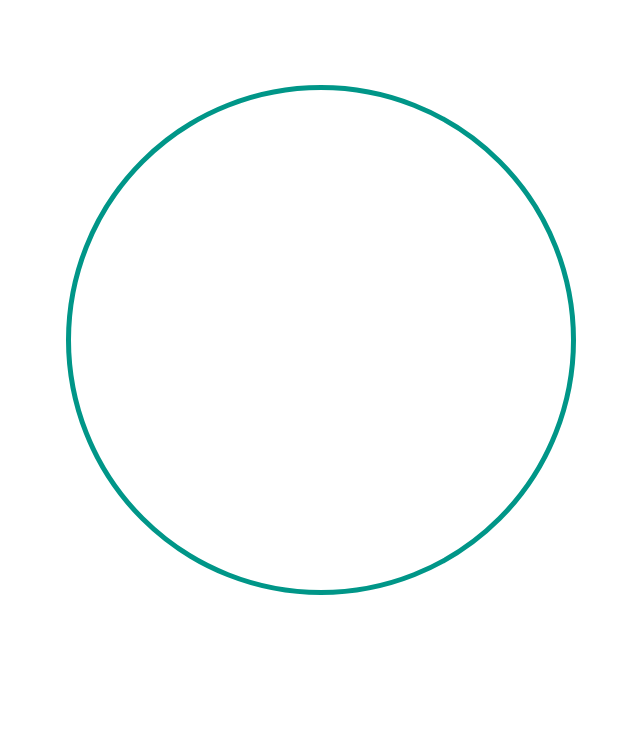
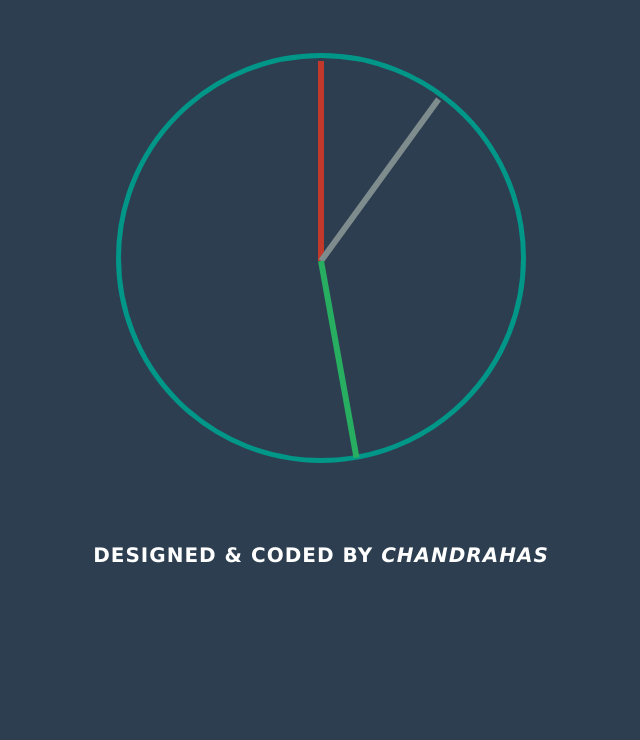
Before and after one commit to Chan11-zz/JavaScript30, a plain HTML site: page 2 Clock/index.html in a window 1280 px wide. Shown: the part 60-800 px from the top of the page, without its empty margins (319-959 px from the left). Drawn offline with Linux system fonts and the light colour scheme.

Commit message:
add time & animations

```diff
--- a/2 Clock/index.css
+++ b/2 Clock/index.css
@@ -1,31 +1,43 @@
 .clock{
   border: 5px solid #009688;
-  width: 500px;
-  height: 500px;
+  width: 400px;
+  height: 400px;
   border-radius: 500px;
   display: block;
-  margin: 100px auto;
+  margin: 80px auto;
 }
 
 body{
-  #2c3e50
+  background-color: #2c3e50;
 }
 
 h1{
   text-align: center;
+  font-family: Verdana;
+  font-size: 20px;
+  line-height: 25px;
+  text-transform: uppercase;
+  letter-spacing: 1px;
+  font-weight: bold;
+  color:white;
 }
 
 #hours,#minutes,#seconds{
-  width:250px;
+  width:200px;
   height:6px;
   background-color:black;
+  transform-origin: 100%;
+  transition:all 0.5s;
+  position: absolute;
+  margin-top: 200px;
+  transform: rotate(90deg);
 }
 #hours{
-  margin-top: 250px;
+  background-color: #c0392b;
 }
 #minutes{
-  margin:0;
+  background-color: #7f8c8d;
 }
 #seconds{
-  margin:0;
+  background-color: #27ae60;
 }
--- a/2 Clock/index.html
+++ b/2 Clock/index.html
@@ -8,14 +8,17 @@
 </head>
 
 <body id="body">
-<h1> Clock </h1>
+<h1> JS + CSS Clock </h1>
 <div class="clock">
-  <div class="hours">
+  <div id="hours">
   </div>
-  <div class="minutes">
+  <div id="minutes">
   </div>
-  <div class="seconds">
+  <div id="seconds">
   </div>
+</div>
+<div id="footer">
+  <h1>Designed & Coded by <em>Chandrahas</em></h1>
 </div>
 <script src="./index.js"></script>
 </body>
--- a/2 Clock/index.js
+++ b/2 Clock/index.js
@@ -0,0 +1,14 @@
+var secEl = document.getElementById('seconds');
+var minutesEl = document.getElementById('minutes');
+var hoursEl = document.getElementById('hours');
+
+var time = () =>{
+  const date = new Date();
+  const secondsDegree=(date.getSeconds()/60)*360+90;
+  const minutesDegree=(date.getMinutes()/60)*360+90;
+  const hoursDegree=((date.getHours()%12 || 12)/12)*360+90;
+  secEl.style.transform=`rotate(${secondsDegree}deg)`;
+  minutesEl.style.transform=`rotate(${minutesDegree}deg)`;
+  hoursEl.style.transform=`rotate(${hoursDegree}deg)`;
+}
+setInterval(time,1000);
```
